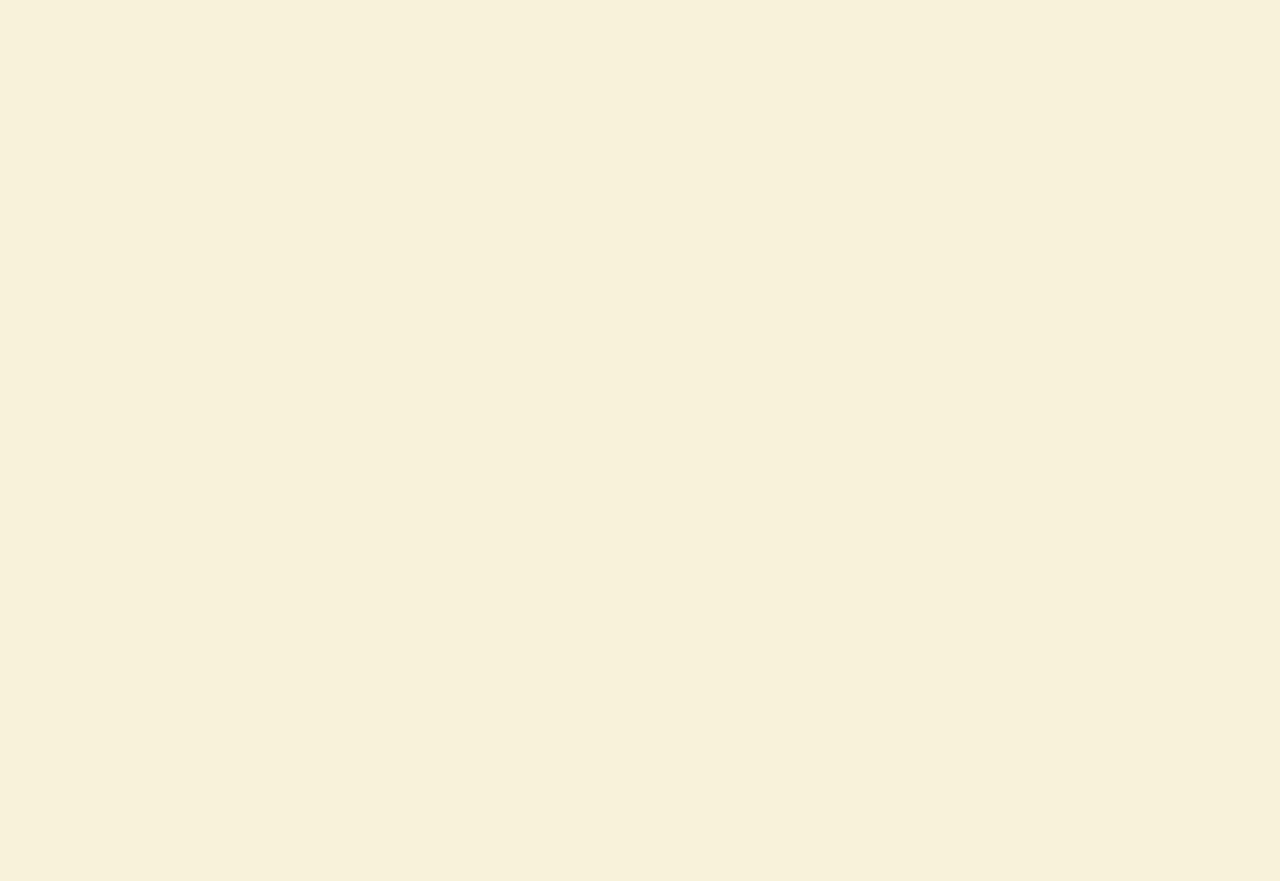
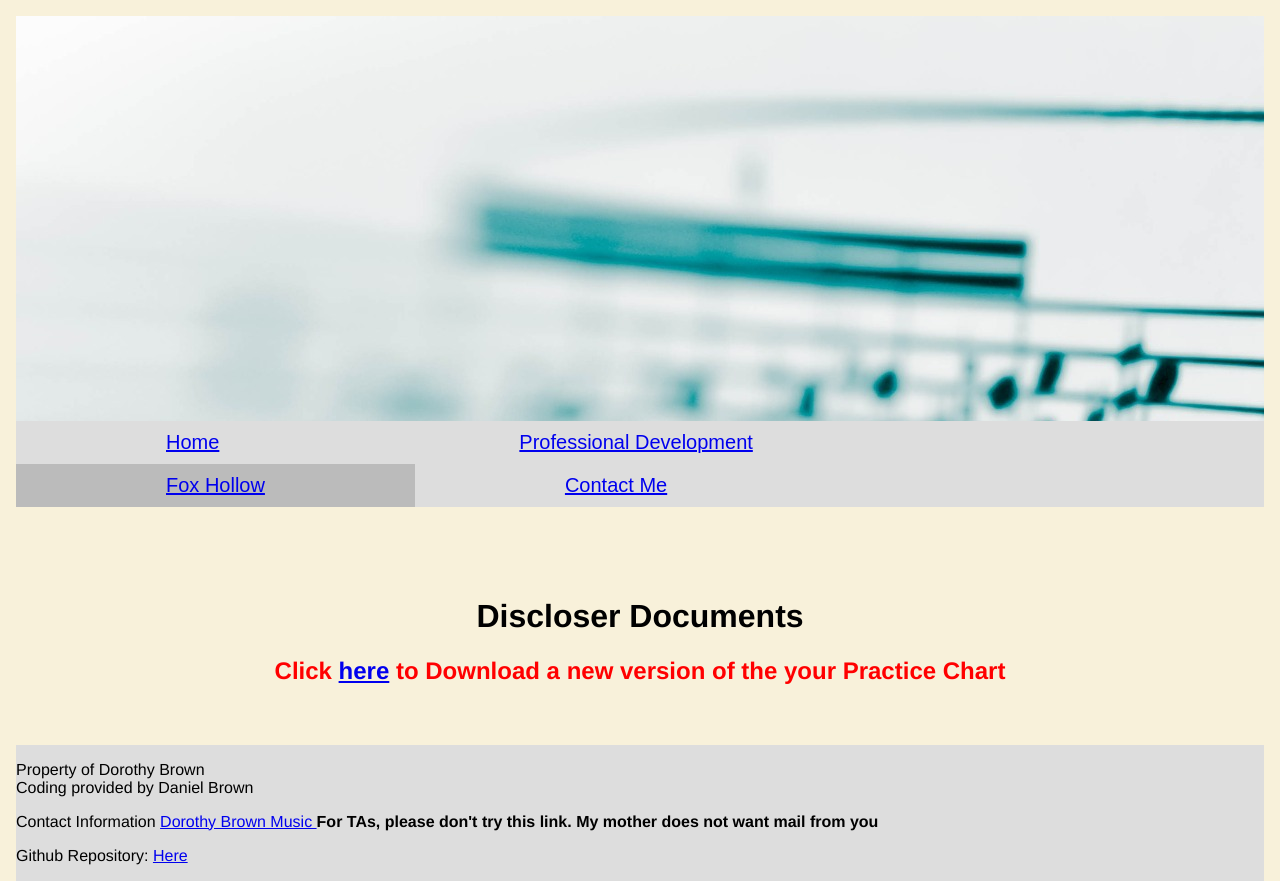
Before and after one commit to derbraun/MusicMockup, a plain HTML site: page PracticeCharts.html in a window 1280 px wide. Before the commit the page ends 816 px from the top, so only its background shows below. Drawn offline with Linux system fonts and the light colour scheme.

Commit message:
Finished Practice Chart. Added Images. Working on the Fox Hollow Home page.

```diff
--- a/PracticeCharts.html
+++ b/PracticeCharts.html
@@ -6,6 +6,34 @@
     <link rel="stylesheet" href="MusicStyle.css">
 </head>
 <body>
+<div id="bannerimage"> </div>
+
+<nav>
+    <ul>
+        <li><a href="index.html">Home</a></li>
+        <li><a href="ProfessionalDevelopment.html">Professional Development</a></li>
+        <li><a class="active" href="FoxHollow.html">Fox Hollow</a></li>
+        <li><a href="ContactMe.html">Contact Me</a></li>
+    </ul>
+</nav>
+
+
+<p><br><br><br></p>
+
+
+<div>
+    <h1 class="discloser">Discloser Documents</h1>
+    <h2 class="discloser" style="color:red;"> Click <a href="Fox%20Hollow%20Music%20Practice%20Chart.doc" style="text-decoration:underline;">here</a> to Download a new version of the your Practice Chart</h2>
+
+</div>
+
+<footer>
+    <p> Property of Dorothy Brown <br>
+        Coding provided by Daniel Brown</p>
+
+    <p>Contact Information <a href="mailto:dorothybrown08@yahoo.com">Dorothy Brown Music </a> <b> For TAs, please don't try this link. My mother does not want mail from you </b></p>
+    <p>Github Repository: <a href="https://github.com/derbraun/MusicMockup">Here</a></p>
+</footer>
 
 </body>
 </html>
```
Also changed, not shown: FoxHollow.html (+20 -1 lines).
